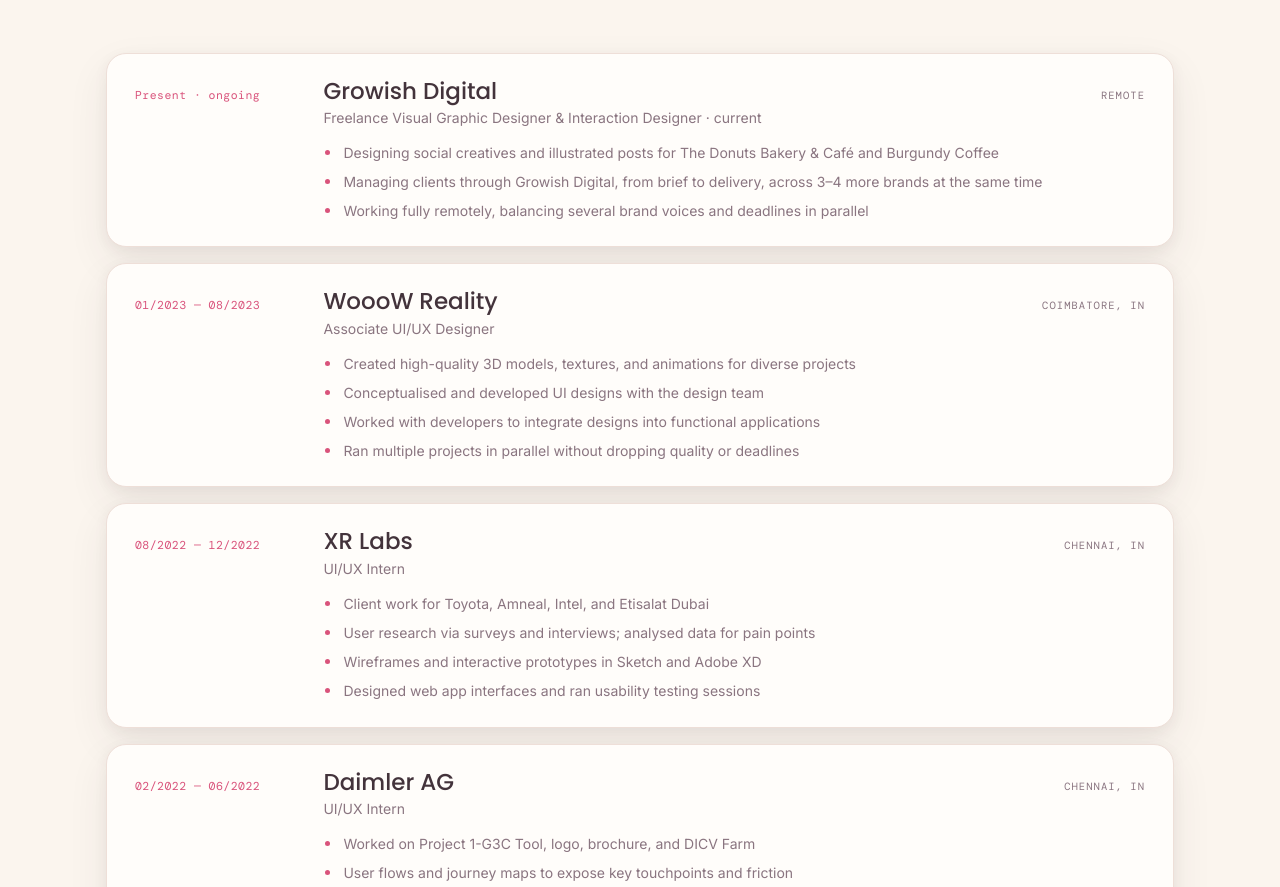
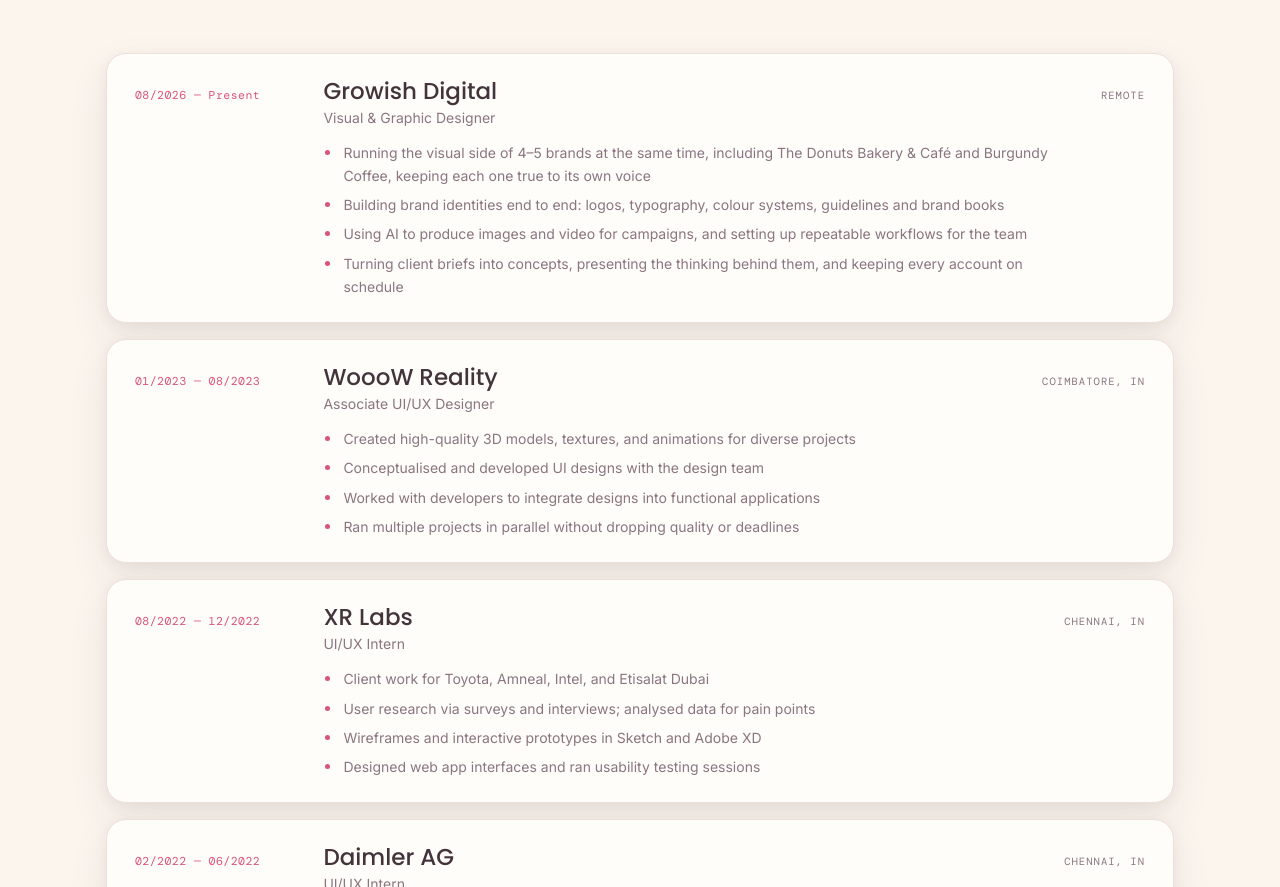
Before and after one commit to Raydesign07/raydesign07.github.io, a plain HTML site: page index.html in a window 1280 px wide. Shown: the part 8025-8912 px from the top of the page. Drawn offline with nearby package versions, Linux system fonts and the light colour scheme.

Commit message:
Update Growish entry

```diff
--- a/index.html
+++ b/index.html
@@ -1643,14 +1643,15 @@ body{background:var(--cream)}
     </div>
     <div class="ledger reveal">
       <div class="ledger-row">
-        <span class="when">Present · ongoing</span>
+        <span class="when">08/2026 — Present</span>
         <div class="what">
           <b>Growish Digital</b>
-          <span>Freelance Visual Graphic Designer &amp; Interaction Designer · current</span>
+          <span>Visual &amp; Graphic Designer</span>
           <ul class="pts">
-            <li>Designing social creatives and illustrated posts for The Donuts Bakery &amp; Caf&eacute; and Burgundy Coffee</li>
-            <li>Managing clients through Growish Digital, from brief to delivery, across 3&ndash;4 more brands at the same time</li>
-            <li>Working fully remotely, balancing several brand voices and deadlines in parallel</li>
+            <li>Running the visual side of 4&ndash;5 brands at the same time, including The Donuts Bakery &amp; Caf&eacute; and Burgundy Coffee, keeping each one true to its own voice</li>
+            <li>Building brand identities end to end: logos, typography, colour systems, guidelines and brand books</li>
+            <li>Using AI to produce images and video for campaigns, and setting up repeatable workflows for the team</li>
+            <li>Turning client briefs into concepts, presenting the thinking behind them, and keeping every account on schedule</li>
           </ul>
         </div>
         <span class="where">Remote</span>
```
